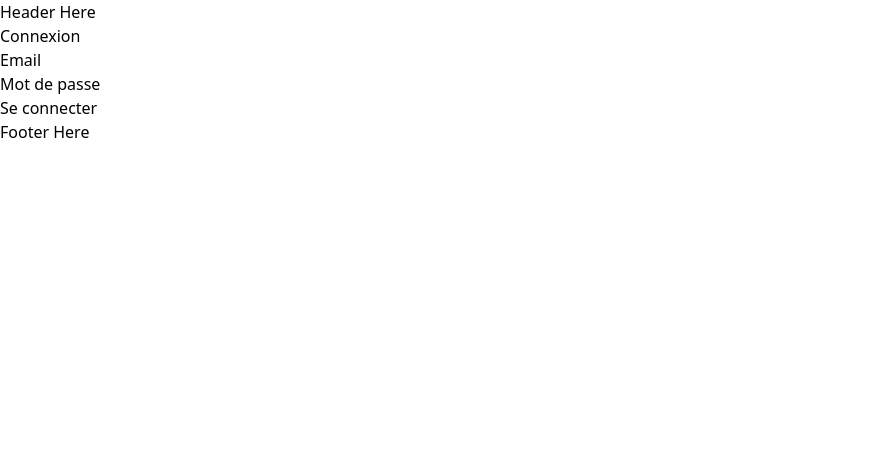
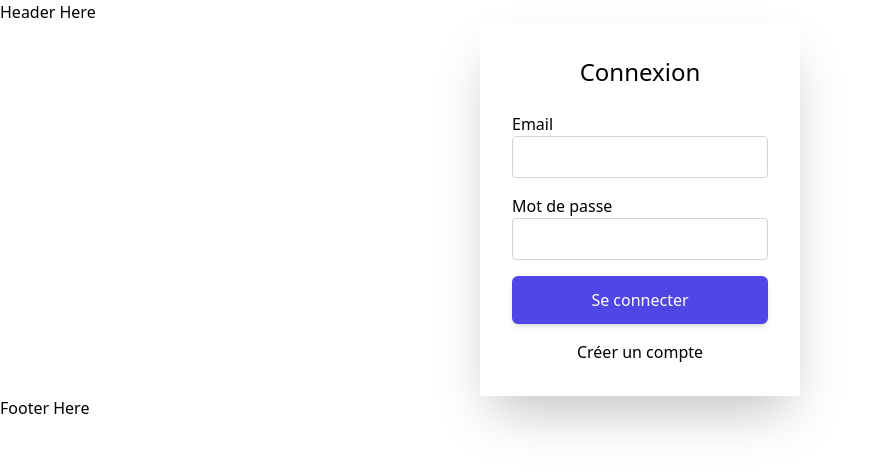
Before and after one commit to nichiren96/ijobs_front, a React (Create React App) app: page / in a window 1280 px wide. Shown: the top 470 px of the page, without its empty margins (0-872 px from the left). Built offline with nearby package versions, Linux system fonts and the light colour scheme.

Commit message:
Finished login page

```diff
--- a/package.json
+++ b/package.json
@@ -9,6 +9,7 @@
     "@testing-library/jest-dom": "^5.16.2",
     "@testing-library/react": "^12.1.3",
     "@testing-library/user-event": "^13.5.0",
+    "axios": "^0.26.1",
     "react": "^17.0.2",
     "react-dom": "^17.0.2",
     "react-router-dom": "^6.2.1",
--- a/src/pages/Login/index.js
+++ b/src/pages/Login/index.js
@@ -1,25 +1,77 @@
-import React from "react";
+import React, { useState } from "react";
 import { MainLayout } from "../../layouts/main_layout";
+import { AuthenticationService } from "../../services/authentication_service";
 
 export const LoginPage = () => {
+  const [email, setEmail] = useState("");
+  const [password, setPassword] = useState("");
+  const [isError, setIsError] = useState(false);
+  const [errorMsg, setErrorMsg] = useState("");
+
+  const authService = new AuthenticationService();
+
+  const handleSubmit = (e) => {
+    e.preventDefault();
+
+    authService
+      .login({ email: email, password: password })
+      .then((result) => console.log(result))
+      .catch((error) => {
+        setIsError(true);
+        setErrorMsg(error.response.data.message);
+      });
+  };
+
   return (
     <MainLayout>
-      <div>
-        <h2>Connexion</h2>
-        <div>
-          <form>
-            <div>
-              <label>Email</label>
-              <input type="text" />
+      <div className="flex flex-col items-center">
+        <div className="p-8 shadow-2xl w-1/4">
+          <h2 className="text-center text-2xl">Connexion</h2>
+          <p className="text-red-500 mt-2">{isError && errorMsg}</p>
+          <div className="flex flex-col items-center w-full">
+            <form className="w-full" onSubmit={handleSubmit}>
+              <div className="flex flex-col items-start mt-4">
+                <label htmlFor="email">Email</label>
+                <input
+                  autoComplete="off"
+                  type="email"
+                  id="email"
+                  name="email"
+                  value={email}
+                  onChange={(e) => setEmail(e.target.value)}
+                  required
+                  className="w-full border border-gray-300 px-3 py-2 rounded focus:outline-none focus:border-indigo-500 focus:ring-1 focus:ring-indigo-500"
+                />
+              </div>
+              <div className="flex flex-col items-start mt-4">
+                <label htmlFor="password">Mot de passe</label>
+                <input
+                  type="password"
+                  id="password"
+                  name="password"
+                  value={password}
+                  onChange={(e) => setPassword(e.target.value)}
+                  required
+                  className="w-full border border-gray-300 px-3 py-2 rounded focus:outline-none focus:border-indigo-500 focus:ring-1 focus:ring-indigo-500"
+                />
+              </div>
+              <div className="mt-4 flex justify-center">
+                <button
+                  type="submit"
+                  className="w-full shadow-md py-3 px-6 rounded-md transition duration-300 bg-indigo-600 text-white"
+                >
+                  Se connecter
+                </button>
+              </div>
+            </form>
+            <div className="mt-4 flex justify-center">
+              <p className="">
+                <a href="#" className="hover:text-indigo-600">
+                  Créer un compte
+                </a>
+              </p>
             </div>
-            <div>
-              <label>Mot de passe</label>
-              <input type="password" />
-            </div>
-            <div>
-              <button type="submit">Se connecter</button>
-            </div>
-          </form>
+          </div>
         </div>
       </div>
     </MainLayout>
```
Also changed, not shown: 1 other file (tests, documents, lock files or other folders).
